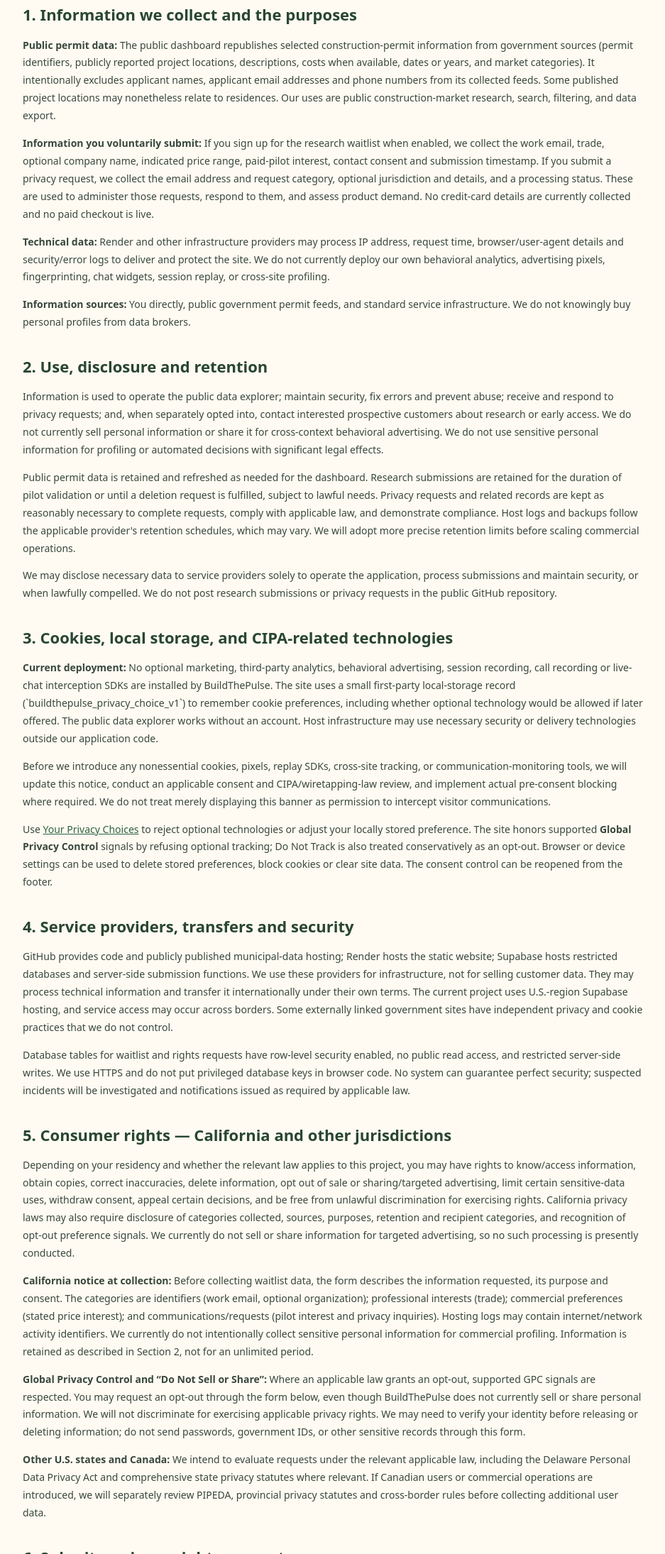
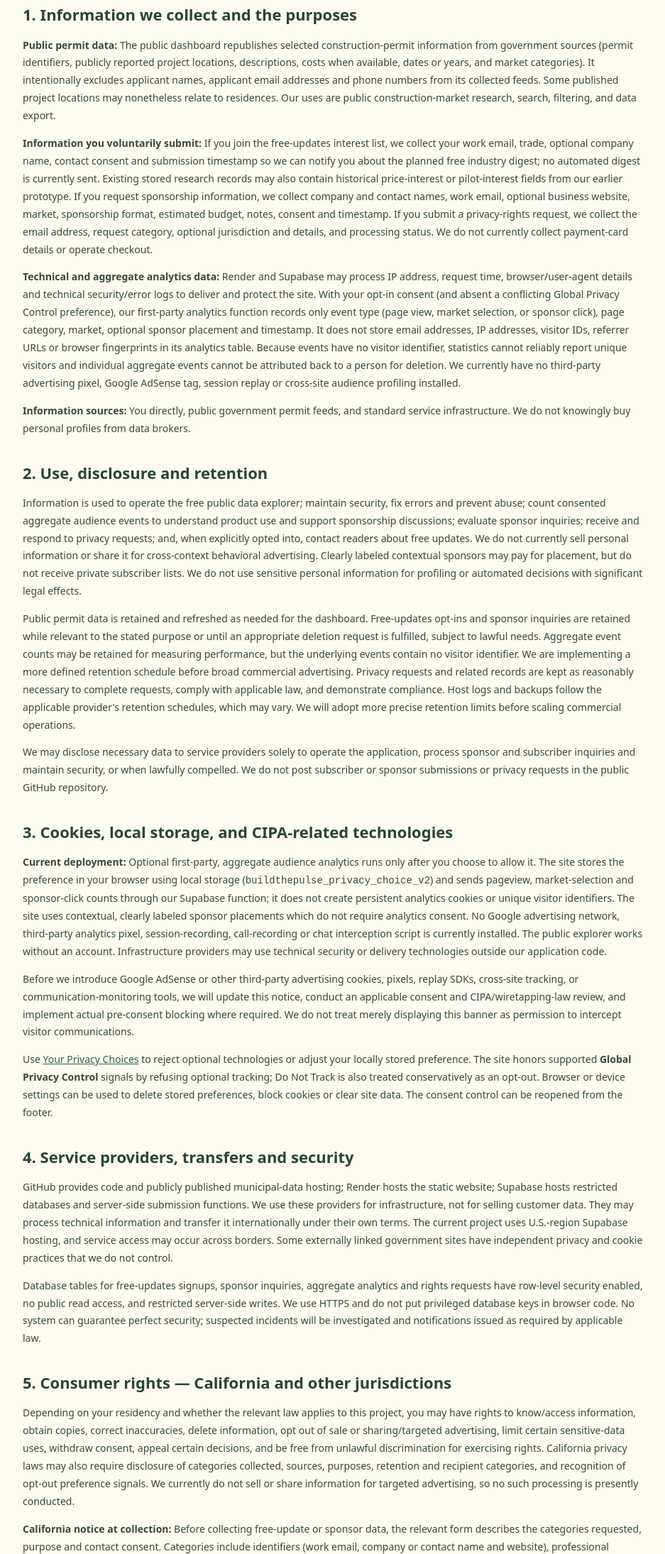
Before and after one commit to amahdi1128/Project-1, a plain HTML site: page public/privacy.html in a window 1280 px wide. Shown: the part 610-2800 px from the top of the page at 71% size, without its empty margins (171-1108 px from the left). Drawn offline with Linux system fonts and the light colour scheme.

Commit message:
Update privacy notice for free newsletter, sponsor leads and opt-in aggregate analytics

```diff
--- a/public/privacy.html
+++ b/public/privacy.html
@@ -25,39 +25,39 @@
 <script src="./privacy-request.js" defer></script></head><body>
 <header class="site-header"><div class="container nav-bar">
 <a class="brand" href="./index.html"><span class="brand-mark">▥</span> Build<span class="brand-accent">ThePulse</span><span class="brand-city">NORTH AMERICA</span></a>
-<nav aria-label="Main navigation"><a href="./index.html#permits">Explore permits</a><a href="./index.html#pricing">Pricing</a></nav>
+<nav aria-label="Main navigation"><a href="./index.html#permits">Explore permits</a><a href="./index.html#free">Free access</a><a href="./advertise.html">Advertise</a></nav>
 <a class="nav-cta" href="./index.html#privacy-choices">Privacy settings</a>
 </div></header>
 <main class="container policy">
 <span class="overline">PRIVACY &amp; TRANSPARENCY</span>
 <h1>Privacy Policy and Notice at Collection</h1>
 <p><strong>Effective:</strong> November 19, 2026. <strong>Operator:</strong> BuildThePulse, an early-stage independent project. <strong>Site:</strong> <a href="https://buildthepulse.onrender.com/">buildthepulse.onrender.com</a>.</p>
-<div class="privacy-information"><strong>Important:</strong> This policy describes the current prototype; it is not a representation that BuildThePulse meets every law that could apply to a future commercial service. Applicability of CCPA/CPRA, California Invasion of Privacy Act (CIPA), Delaware Personal Data Privacy Act, Colorado Privacy Act, Virginia CDPA, Connecticut Data Privacy Act, Canadian privacy laws, and other rules depends on facts including business size, jurisdiction, users, and actual data processing. Review this notice and the implementation with qualified counsel before launching paid offerings or tracking technology.</div>
+<div class="privacy-information"><strong>Important:</strong> This policy describes the current prototype; it is not a representation that BuildThePulse meets every law that could apply to a future commercial service. Applicability of CCPA/CPRA, California Invasion of Privacy Act (CIPA), Delaware Personal Data Privacy Act, Colorado Privacy Act, Virginia CDPA, Connecticut Data Privacy Act, Canadian privacy laws, and other rules depends on facts including business size, jurisdiction, users, and actual data processing. Review this notice and the implementation with qualified counsel as advertising or other tracking systems evolve.</div>
 <div class="policy-nav"><a href="#collection">What we collect</a><a href="#cookies">Cookies &amp; tracking</a><a href="#rights">Privacy rights</a><a href="#requests">Submit a request</a><a href="#providers">Service providers</a></div>
 <section id="collection"><h2>1. Information we collect and the purposes</h2>
 <p><strong>Public permit data:</strong> The public dashboard republishes selected construction-permit information from government sources (permit identifiers, publicly reported project locations, descriptions, costs when available, dates or years, and market categories). It intentionally excludes applicant names, applicant email addresses and phone numbers from its collected feeds. Some published project locations may nonetheless relate to residences. Our uses are public construction-market research, search, filtering, and data export.</p>
-<p><strong>Information you voluntarily submit:</strong> If you sign up for the research waitlist when enabled, we collect the work email, trade, optional company name, indicated price range, paid-pilot interest, contact consent and submission timestamp. If you submit a privacy request, we collect the email address and request category, optional jurisdiction and details, and a processing status. These are used to administer those requests, respond to them, and assess product demand. No credit-card details are currently collected and no paid checkout is live.</p>
-<p><strong>Technical data:</strong> Render and other infrastructure providers may process IP address, request time, browser/user-agent details and security/error logs to deliver and protect the site. We do not currently deploy our own behavioral analytics, advertising pixels, fingerprinting, chat widgets, session replay, or cross-site profiling.</p>
+<p><strong>Information you voluntarily submit:</strong> If you join the free-updates interest list, we collect your work email, trade, optional company name, contact consent and submission timestamp so we can notify you about the planned free industry digest; no automated digest is currently sent. Existing stored research records may also contain historical price-interest or pilot-interest fields from our earlier prototype. If you request sponsorship information, we collect company and contact names, work email, optional business website, market, sponsorship format, estimated budget, notes, consent and timestamp. If you submit a privacy-rights request, we collect the email address, request category, optional jurisdiction and details, and processing status. We do not currently collect payment-card details or operate checkout.</p>
+<p><strong>Technical and aggregate analytics data:</strong> Render and Supabase may process IP address, request time, browser/user-agent details and technical security/error logs to deliver and protect the site. With your opt-in consent (and absent a conflicting Global Privacy Control preference), our first-party analytics function records only event type (page view, market selection, or sponsor click), page category, market, optional sponsor placement and timestamp. It does not store email addresses, IP addresses, visitor IDs, referrer URLs or browser fingerprints in its analytics table. Because events have no visitor identifier, statistics cannot reliably report unique visitors and individual aggregate events cannot be attributed back to a person for deletion. We currently have no third-party advertising pixel, Google AdSense tag, session replay or cross-site audience profiling installed.</p>
 <p><strong>Information sources:</strong> You directly, public government permit feeds, and standard service infrastructure. We do not knowingly buy personal profiles from data brokers.</p>
 </section>
 <section id="purposes"><h2>2. Use, disclosure and retention</h2>
-<p>Information is used to operate the public data explorer; maintain security, fix errors and prevent abuse; receive and respond to privacy requests; and, when separately opted into, contact interested prospective customers about research or early access. We do not currently sell personal information or share it for cross-context behavioral advertising. We do not use sensitive personal information for profiling or automated decisions with significant legal effects.</p>
-<p>Public permit data is retained and refreshed as needed for the dashboard. Research submissions are retained for the duration of pilot validation or until a deletion request is fulfilled, subject to lawful needs. Privacy requests and related records are kept as reasonably necessary to complete requests, comply with applicable law, and demonstrate compliance. Host logs and backups follow the applicable provider's retention schedules, which may vary. We will adopt more precise retention limits before scaling commercial operations.</p>
-<p>We may disclose necessary data to service providers solely to operate the application, process submissions and maintain security, or when lawfully compelled. We do not post research submissions or privacy requests in the public GitHub repository.</p>
+<p>Information is used to operate the free public data explorer; maintain security, fix errors and prevent abuse; count consented aggregate audience events to understand product use and support sponsorship discussions; evaluate sponsor inquiries; receive and respond to privacy requests; and, when explicitly opted into, contact readers about free updates. We do not currently sell personal information or share it for cross-context behavioral advertising. Clearly labeled contextual sponsors may pay for placement, but do not receive private subscriber lists. We do not use sensitive personal information for profiling or automated decisions with significant legal effects.</p>
+<p>Public permit data is retained and refreshed as needed for the dashboard. Free-updates opt-ins and sponsor inquiries are retained while relevant to the stated purpose or until an appropriate deletion request is fulfilled, subject to lawful needs. Aggregate event counts may be retained for measuring performance, but the underlying events contain no visitor identifier. We are implementing a more defined retention schedule before broad commercial advertising. Privacy requests and related records are kept as reasonably necessary to complete requests, comply with applicable law, and demonstrate compliance. Host logs and backups follow the applicable provider's retention schedules, which may vary. We will adopt more precise retention limits before scaling commercial operations.</p>
+<p>We may disclose necessary data to service providers solely to operate the application, process sponsor and subscriber inquiries and maintain security, or when lawfully compelled. We do not post subscriber or sponsor submissions or privacy requests in the public GitHub repository.</p>
 </section>
 <section id="cookies"><h2>3. Cookies, local storage, and CIPA-related technologies</h2>
-<p><strong>Current deployment:</strong> No optional marketing, third-party analytics, behavioral advertising, session recording, call recording or live-chat interception SDKs are installed by BuildThePulse. The site uses a small first-party local-storage record (`buildthepulse_privacy_choice_v1`) to remember cookie preferences, including whether optional technology would be allowed if later offered. The public data explorer works without an account. Host infrastructure may use necessary security or delivery technologies outside our application code.</p>
-<p>Before we introduce any nonessential cookies, pixels, replay SDKs, cross-site tracking, or communication-monitoring tools, we will update this notice, conduct an applicable consent and CIPA/wiretapping-law review, and implement actual pre-consent blocking where required. We do not treat merely displaying this banner as permission to intercept visitor communications.</p>
+<p><strong>Current deployment:</strong> Optional first-party, aggregate audience analytics runs only after you choose to allow it. The site stores the preference in your browser using local storage (<code>buildthepulse_privacy_choice_v2</code>) and sends pageview, market-selection and sponsor-click counts through our Supabase function; it does not create persistent analytics cookies or unique visitor identifiers. The site uses contextual, clearly labeled sponsor placements which do not require analytics consent. No Google advertising network, third-party analytics pixel, session-recording, call-recording or chat interception script is currently installed. The public explorer works without an account. Infrastructure providers may use technical security or delivery technologies outside our application code.</p>
+<p>Before we introduce Google AdSense or other third-party advertising cookies, pixels, replay SDKs, cross-site tracking, or communication-monitoring tools, we will update this notice, conduct an applicable consent and CIPA/wiretapping-law review, and implement actual pre-consent blocking where required. We do not treat merely displaying this banner as permission to intercept visitor communications.</p>
 <p>Use <a href="./index.html#privacy-choices">Your Privacy Choices</a> to reject optional technologies or adjust your locally stored preference. The site honors supported <strong>Global Privacy Control</strong> signals by refusing optional tracking; Do Not Track is also treated conservatively as an opt-out. Browser or device settings can be used to delete stored preferences, block cookies or clear site data. The consent control can be reopened from the footer.</p>
 </section>
 <section id="providers"><h2>4. Service providers, transfers and security</h2>
 <p>GitHub provides code and publicly published municipal-data hosting; Render hosts the static website; Supabase hosts restricted databases and server-side submission functions. We use these providers for infrastructure, not for selling customer data. They may process technical information and transfer it internationally under their own terms. The current project uses U.S.-region Supabase hosting, and service access may occur across borders. Some externally linked government sites have independent privacy and cookie practices that we do not control.</p>
-<p>Database tables for waitlist and rights requests have row-level security enabled, no public read access, and restricted server-side writes. We use HTTPS and do not put privileged database keys in browser code. No system can guarantee perfect security; suspected incidents will be investigated and notifications issued as required by applicable law.</p>
+<p>Database tables for free-updates signups, sponsor inquiries, aggregate analytics and rights requests have row-level security enabled, no public read access, and restricted server-side writes. We use HTTPS and do not put privileged database keys in browser code. No system can guarantee perfect security; suspected incidents will be investigated and notifications issued as required by applicable law.</p>
 </section>
 <section id="rights"><h2>5. Consumer rights — California and other jurisdictions</h2>
 <p>Depending on your residency and whether the relevant law applies to this project, you may have rights to know/access information, obtain copies, correct inaccuracies, delete information, opt out of sale or sharing/targeted advertising, limit certain sensitive-data uses, withdraw consent, appeal certain decisions, and be free from unlawful discrimination for exercising rights. California privacy laws may also require disclosure of categories collected, sources, purposes, retention and recipient categories, and recognition of opt-out preference signals. We currently do not sell or share information for targeted advertising, so no such processing is presently conducted.</p>
-<p><strong>California notice at collection:</strong> Before collecting waitlist data, the form describes the information requested, its purpose and consent. The categories are identifiers (work email, optional organization); professional interests (trade); commercial preferences (stated price interest); and communications/requests (pilot interest and privacy inquiries). Hosting logs may contain internet/network activity identifiers. We currently do not intentionally collect sensitive personal information for commercial profiling. Information is retained as described in Section 2, not for an unlimited period.</p>
-<p><strong>Global Privacy Control and “Do Not Sell or Share”:</strong> Where an applicable law grants an opt-out, supported GPC signals are respected. You may request an opt-out through the form below, even though BuildThePulse does not currently sell or share personal information. We will not discriminate for exercising applicable privacy rights. We may need to verify your identity before releasing or deleting information; do not send passwords, government IDs, or other sensitive records through this form.</p>
+<p><strong>California notice at collection:</strong> Before collecting free-update or sponsor data, the relevant form describes the categories requested, purpose and contact consent. Categories include identifiers (work email, company or contact name and website), professional interests (trade and market), commercial interests (proposed sponsor format and budget), and communications (sponsor messages and rights requests). Optional, consented aggregate analytics captures event type and market without a stored visitor identifier; hosting logs may contain internet/network identifiers. We do not intentionally collect sensitive personal information for commercial profiling. Retention follows Section 2.</p>
+<p><strong>Global Privacy Control and “Do Not Sell or Share”:</strong> Where an applicable law grants an opt-out, supported GPC signals are respected and also prevent our optional audience analytics. You may request an opt-out through the form below, even though BuildThePulse does not currently sell or share personal information. We will not discriminate for exercising applicable privacy rights. We may need to verify your identity before releasing or deleting information; do not send passwords, government IDs, or other sensitive records through this form.</p>
 <p><strong>Other U.S. states and Canada:</strong> We intend to evaluate requests under the relevant applicable law, including the Delaware Personal Data Privacy Act and comprehensive state privacy statutes where relevant. If Canadian users or commercial operations are introduced, we will separately review PIPEDA, provincial privacy statutes and cross-border rules before collecting additional user data.</p>
 </section>
 <section id="requests"><h2>6. Submit a privacy rights request</h2>
@@ -82,10 +82,10 @@
 </section>
 <section id="other"><h2>7. Children, changes and contact</h2>
 <p>The product is intended for business users, not children under 16. We do not knowingly solicit information from children. If we learn we received such a submission, we will investigate and delete it as appropriate.</p>
-<p>We may revise this notice as the product evolves. Material changes, especially involving new analytics, advertising, recording or sensitive-data processing, will be described before deployment and may require new consent. The update date will appear at the top of this page.</p>
+<p>We may revise this notice as the product evolves. Material changes, especially involving new third-party advertising tags, recording technology or sensitive-data processing, will be described before deployment and may require fresh consent. The update date will appear at the top of this page.</p>
 <p><strong>Privacy contact:</strong> Use the secure request form above. A publicly listed business contact mailbox is not yet established; until then, submitted requests must be reviewed by the site operator in the restricted Supabase database.</p>
 </section>
-<p><a href="./index.html">← Back to BuildThePulse</a></p>
+<p><a href="./index.html">← Back to BuildThePulse</a> · <a href="./advertise.html">Advertise with BuildThePulse</a></p>
 </main>
 <footer><div class="container footer"><div class="brand">▥ Build<span class="brand-accent">ThePulse</span></div><p>Independent construction intelligence. Sources and data accuracy vary by jurisdiction.</p><div class="footer-links"><a href="./index.html#privacy-choices">Your Privacy Choices</a><a href="#rights">Privacy rights</a><a href="#collection">Notice at Collection</a></div></div></footer>
 </body></html>
```
